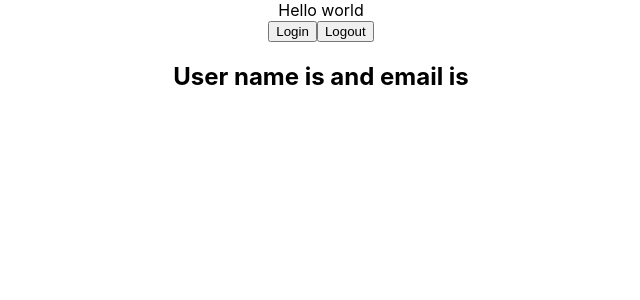
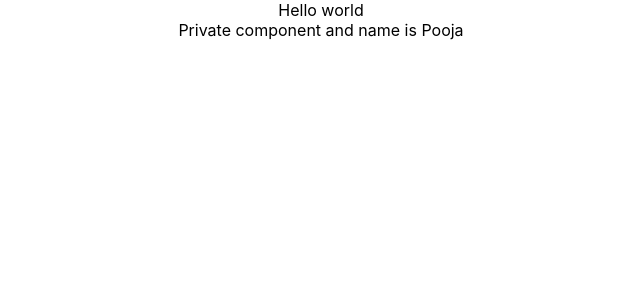
Before and after one commit to poojashelke8/typescript-practice, a React (Create React App) app: page / in a window 1280 px wide. Shown: the top 300 px of the page, without its empty margins (319-959 px from the left). Built offline with nearby package versions, Linux system fonts and the light colour scheme.

Commit message:
Practiced Componentprops

```diff
--- a/src/App.tsx
+++ b/src/App.tsx
@@ -1,12 +1,15 @@
+import { profile } from 'console';
 import './App.css';
 // import Greet from './Components/Greet';
 // import Greet2 from './Components/Greet2';
-// import User from './Components/User';
+// import User from './Components/Context/User';
 // import Form from './Components/Form';
 // import { ContextProvider } from './Components/Context/ThemeContext';
 // import Box from './Components/Context/Box';
-import { ContextProvider } from './Components/Context/ThemeContext';
-import User from './Components/User';
+// import { ContextProvider } from './Components/Context/ThemeContext';
+// import User from './Components/Basics/User';
+import Private from './Components/Componenet_prop/Private';
+import Profile from './Components/Componenet_prop/Profile';
 
 function App() {
 // const PersonName = {
@@ -54,9 +57,10 @@ function App() {
       <Box/>
     </ContextProvider> */}
 
-    <ContextProvider>
+    {/* <ContextProvider>
       <User/>
-    </ContextProvider>
+    </ContextProvider> */}
+    <Private isloggedin={true} component={Profile}/>
     </div>
   );
 }
--- /dev/null
+++ b/src/Components/Componenet_prop/Login.tsx
@@ -0,0 +1,5 @@
+export const Login= ()=>{
+   return (
+    <div>Please login </div>
+   )
+}
--- /dev/null
+++ b/src/Components/Componenet_prop/Private.tsx
@@ -0,0 +1,18 @@
+import { Login } from "./Login"
+import { Componentprop } from "./Profile"
+
+type Privateprop = {
+    isloggedin:boolean,
+    component:React.ComponentType<Componentprop>
+
+}
+
+const Private = ({isloggedin,component:Component}:Privateprop)=>{
+    if(isloggedin){
+        return <Component name="Pooja"/>
+    }else{
+        return <Login/>
+    }
+}
+
+export default Private
--- /dev/null
+++ b/src/Components/Componenet_prop/Profile.tsx
@@ -0,0 +1,11 @@
+export type Componentprop = {
+    name:string
+}
+
+const Profile = ({name}:Componentprop) =>{
+    return(
+        <div>Private component and name is {name}</div>
+    )
+}
+
+export default Profile
--- a/tsconfig.json
+++ b/tsconfig.json
@@ -16,7 +16,7 @@
     "module": "esnext",
     "moduleResolution": "node",
     "resolveJsonModule": true,
-    "isolatedModules": true,
+    "isolatedModules": false,
     "noEmit": true,
     "jsx": "react-jsx"
   },
```
Also changed, not shown: src/Components/Basics/Form.tsx (renamed from src/Components/Form.tsx), src/Components/Basics/Greet.tsx (renamed from src/Components/Greet.tsx), src/Components/Basics/Greet2.tsx (renamed from src/Components/Greet2.tsx), src/Components/Basics/User.tsx (renamed from src/Components/User.tsx).
